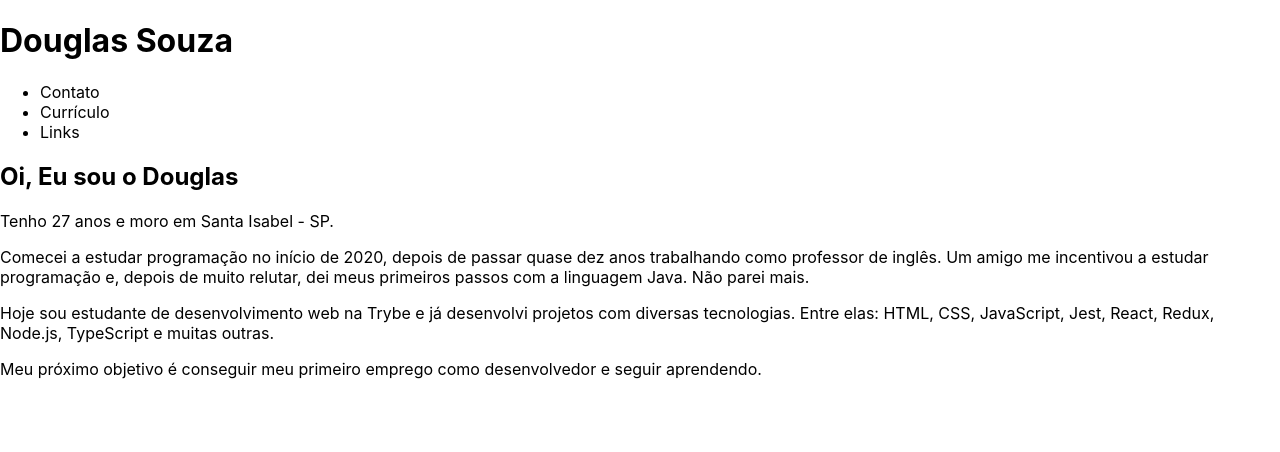
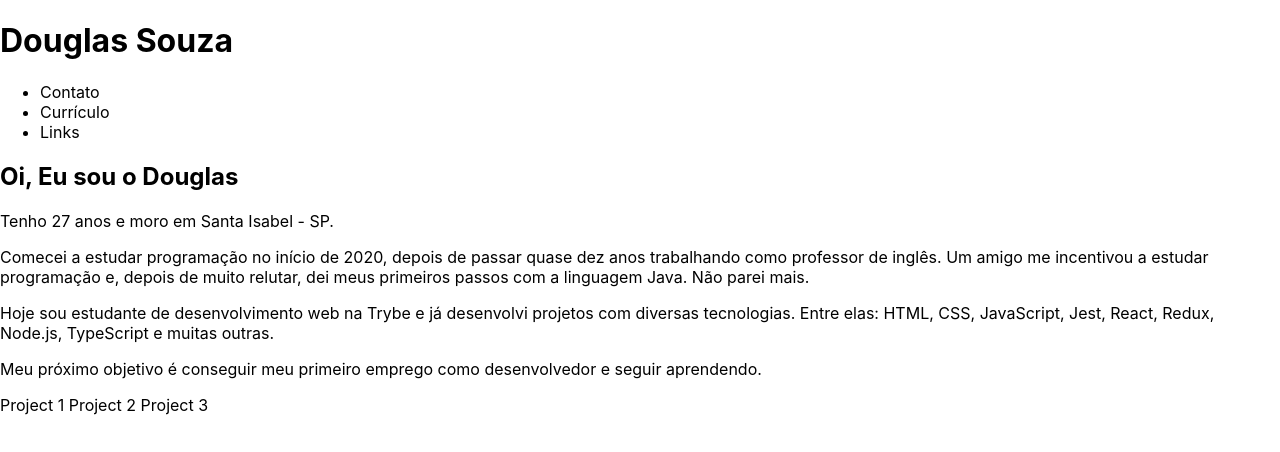
Before and after one commit to bridgecrew-perf6/react-deploy-152, a React (Create React App) app: page / in a window 1280 px wide. Shown: the top 452 px of the page. Built offline with nearby package versions, Linux system fonts and the light colour scheme.

Commit message:
Adiciona componentes Projects e Header

```diff
--- a/src/App.js
+++ b/src/App.js
@@ -2,12 +2,14 @@ import React from 'react';
 
 import Header from './components/Header';
 import About from './components/About';
+import Projects from './components/Projects';
 
 function App() {
   return (
     <>
       <Header />
       <About />
+      <Projects />
     </>
   );
 }
--- /dev/null
+++ b/src/components/Projects.jsx
@@ -0,0 +1,13 @@
+import React from 'react';
+
+function Projects() {
+  return (
+    <section>
+      Project 1
+      Project 2
+      Project 3
+    </section>
+  );
+}
+
+export default Projects;
```
Also changed, not shown: src/components/Contact.jsx (added, +13 -0 lines).
